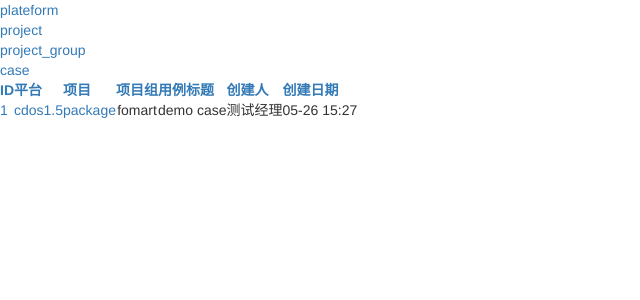
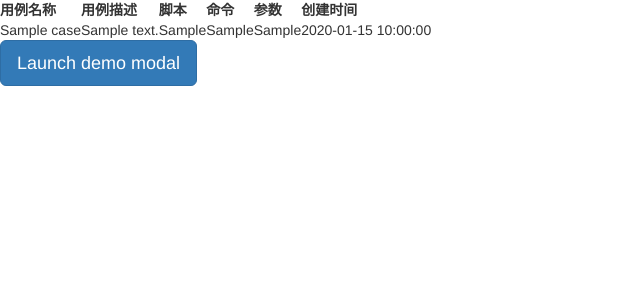
Before and after one commit to huahuijay/bush, a Django app: page /case in a window 1280 px wide. Shown: the top 300 px of the page, without its empty margins (0-640 px from the left). Run offline with Django 3.2, Linux system fonts and the light colour scheme; tables that the repository leaves empty hold one stand-in row (values such as "Sample post"); some libraries are stand-ins or nearby versions.

Commit message:
增加case上传信息功能

```diff
--- a/app/models.py
+++ b/app/models.py
@@ -14,7 +14,7 @@ class Plateform(models.Model):
 class Project(models.Model):
     user = models.ForeignKey(User)
     plateform = models.ForeignKey(Plateform)
-    createdAt = models.DateTimeField("创建的时间")
+    createdAt = models.DateTimeField("创建的时间", auto_now_add=True)
     name = models.CharField('项目名称', max_length=255, unique=True)
     description = models.TextField('项目描述', blank=True, null=True)
     owner = models.IntegerField(blank=True, null=True)
@@ -22,13 +22,16 @@ class Project(models.Model):
 class ProjectGroup(models.Model):
     user = models.ForeignKey(User)
     project = models.ForeignKey(Project)
-    createdAt = models.DateTimeField("创建的时间")
+    createdAt = models.DateTimeField("创建的时间",auto_now_add=True)
     name = models.CharField('项目组名称', max_length=255, unique=True)
     description = models.TextField('项目组描述', blank=True, null=True)
 
 class Case(models.Model):
-    user = models.ForeignKey(User)
-    progect_group = models.ForeignKey(ProjectGroup)
-    createdAt = models.DateTimeField("创建的时间")
+    #user = models.ForeignKey(User)
+    #progect_group = models.ForeignKey(ProjectGroup)
     name = models.CharField('用例名称', max_length=255, unique=True)
     description = models.TextField('用例描述', blank=True, null=True)
+    script = models.TextField('脚本', blank=True, null=True)
+    command = models.TextField('命令', max_length=255, null=True)
+    param = models.TextField('参数', max_length=255, null=True)
+    createdAt = models.DateTimeField("创建的时间", auto_now_add=True)
--- a/app/urls.py
+++ b/app/urls.py
@@ -7,5 +7,7 @@ urlpatterns = [
     url(r'project', views.project),
     url(r'project_group', views.project_group),
     url(r'case', views.case),
-    url(r'index', views.index),
+    #url(r'index', views.index),
+    url(r'^$', views.case),
+    url(r'index.html', views.case),
 ]
--- a/app/views.py
+++ b/app/views.py
@@ -1,3 +1,4 @@
+# -*- coding: utf-8 -*-
 from django.shortcuts import render
 from app.models import *
 # Create your views here.
@@ -7,12 +8,11 @@ def index(request):
 
 
 def plateform(request):
+    if not User.objects.exists():
+        User(username="admin").save()
+    user = User.objects.get(username="admin")
 
-    if not User.objects.exists():
-        User(username="bittoy").save()
-    user = User.objects.get(username="bittoy")
-
-    #print(user.id)
+    # print(user.id)
     if not Plateform.objects.exists():
         Plateform(userId=user, name="cdos1.1", description="description1.1").save()
         Plateform(userId=user, name="cdos1.2", description="description1.2").save()
@@ -31,4 +31,18 @@ def project_group(request):
 
 
 def case(request):
-    return render(request, "case.html", {"key": "11111111111111"})
+    error = None
+    if request.method == "POST":
+        p_name = request.POST['name']
+        p_script = request.POST['script']
+        p_command = request.POST['command']
+        p_param = request.POST['param']
+        p_description = request.POST['description']
+        if p_name == "" or p_script == "" or p_command == "" or p_param == "" or p_description == "":
+            error = "数据不能为空"
+        else:
+            Case(name=p_name, script=p_script, command=p_command, param=p_param, description=p_description).save()
+    if Case.objects.exists():
+        cases = Case.objects.all()
+
+    return render(request, "case.html", {"cases": cases, "error": error})
--- a/templates/case.html
+++ b/templates/case.html
@@ -3,86 +3,71 @@
 <head lang="en">
     <meta charset="UTF-8">
     <title></title>
-    <link rel="stylesheet" href="{{ STATIC_URL }}/bootstrap/dist/css/bootstrap.css"/>
+    <link rel="stylesheet" href="{{ STATIC_URL }}bootstrap/css/bootstrap.css"/>
+    <script src="{{ STATIC_URL }}bootstrap/js/jquery.js" type="text/javascript" charset="utf-8"></script>
+    <script src="{{ STATIC_URL }}bootstrap/js/bootstrap.js" type="text/javascript" charset="utf-8"></script>
 </head>
 <body>
-<a href="plateform.html">plateform</a>
-</br>
-<a href="project.html">project</a>
-</br>
-<a href="project_group.html">project_group</a>
-</br>
-<a href="case.html">case</a>
-</br>
-
 <table>
     <thead>
     <tr>
-        <th class='w-id'>
-            <div class='headerSortUp'>
-                <a href='/bug-browse-1-unclosed-0-id_asc-5-20.html'>ID</a>
-            </div>
-        </th>
-        <th class='w-severity'>
-            <div class='header'>
-                <a href='/bug-browse-1-unclosed-0-severity_asc-5-20.html'>平台</a>
-            </div>
-        </th>
-        <th class='w-pri'>
-            <div class='header'>
-                <a href='/bug-browse-1-unclosed-0-pri_asc-5-20.html'>项目</a>
-            </div>
-        </th>
-        <th>
-            <div class='header'>
-                <a href='/bug-browse-1-unclosed-0-title_asc-5-20.html'>项目组</a>
-            </div>
-        </th>
         <th class='w-80px'>
             <div class='header'>
-                <a href='/bug-browse-1-unclosed-0-status_asc-5-20.html'>用例标题</a>
-            </div>
-        </th>
-        <th class='w-user'>
-            <div class='header'>
-                <a href='/bug-browse-1-unclosed-0-openedBy_asc-5-20.html'>创建人</a>
+                用例名称
             </div>
         </th>
         <th class='w-date'>
             <div class='header'>
-                <a href='/bug-browse-1-unclosed-0-openedDate_asc-5-20.html'>创建日期</a>
+                用例描述
+            </div>
+        </th>
+        <th class='w-date'>
+            <div class='header'>
+                脚本
+            </div>
+        </th>
+        <th class='w-date'>
+            <div class='header'>
+                命令
+            </div>
+        </th>
+        <th class='w-date'>
+            <div class='header'>
+                参数
+            </div>
+        </th>
+        <th class='w-date'>
+            <div class='header'>
+                创建时间
             </div>
         </th>
     </tr>
     </thead>
     <tbody>
+     {% for case in cases %}
     <tr class='text-center'>
-        <td class='bug-active strong text-left'>
-            <div class='header'><a href='/bug-view-7.html'>1</a></div>
-        </td>
-        <td>
-            <div class='header'><a href='/bug-view-7.html'>cdos1.5</a></div>
-        </td>
 
-        <td class='text-left' title="aaa">
-            <div class='header'> <a href='/bug-view-7.html'>package</a></div>
-        </td>
+            <td>
+                <div class='header'>{{ case.name }}</div>
+            </td>
+            <td>
+                <div class='header'>{{ case.description }}</div>
+            </td>
+            <td>
+                <div class='header'>{{ case.script }}</div>
+            </td>
+            <td>
+                <div class='header'>{{ case.command }}</div>
+            </td>
+            <td>
+                <div class='header'>{{ case.param }}</div>
+            </td>
+            <td>
+                <div class='header'>{{ case.createdAt|date:'Y-m-d H:i:s' }}</div>
+            </td>
 
-        <td class='bug-active'>
-            <div class='header'>fomart</div>
-        </td>
-
-        <td>
-            <div class='header'>demo case</div>
-        </td>
-        <td>
-            <div class='header'>测试经理</div>
-        </td>
-
-        <td>
-            <div class='header'>05-26 15:27</div>
-        </td>
     </tr>
+     {% endfor %}
     </tbody>
     <tfoot>
     <tr>
@@ -91,5 +76,50 @@
     </tr>
     </tfoot>
 </table>
+<!-- Button trigger modal -->
+<button type="button" class="btn btn-primary btn-lg" data-toggle="modal" data-target="#myModal">
+    Launch demo modal
+</button>
+
+<!-- Modal -->
+<div class="modal fade" id="myModal" tabindex="-1" role="dialog" aria-labelledby="myModalLabel" aria-hidden="true">
+    <div class="modal-dialog">
+        <div class="modal-content">
+            <form method="post">
+                {% csrf_token %}
+                <div class="modal-header">
+                    <button type="button" class="close" data-dismiss="modal" aria-label="Close"><span aria-hidden="true">&times;</span></button>
+                    <h4 class="modal-title" id="myModalLabel">Modal title</h4>
+                </div>
+                <div class="modal-body">
+                    <div class="form-group">
+                        <label >Name</label>
+                        <input type="username" class="form-control" name="name"  placeholder="Case name">
+                    </div>
+                    <div class="form-group">
+                        <label >Description</label>
+                        <input type="username" class="form-control" name="script"  placeholder="Case script">
+                    </div>
+                    <div class="form-group">
+                        <label >Description</label>
+                        <input type="username" class="form-control" name="command"  placeholder="Case command">
+                    </div>
+                    <div class="form-group">
+                        <label >Param</label>
+                        <textarea class="form-control" name="param" rows="6" placeholder="Case param"></textarea>
+                    </div>
+                    <div class="form-group">
+                        <label >Description</label>
+                        <textarea class="form-control" name="description" rows="6" placeholder="Case description"></textarea>
+                    </div>
+                </div>
+                <div class="modal-footer">
+                    <button type="button" class="btn btn-default" data-dismiss="modal">Close</button>
+                    <button type="submit" class="btn btn-success">Save changes</button>
+                </div>
+            </form>
+        </div>
+    </div>
+</div>
 </body>
 </html>
```
